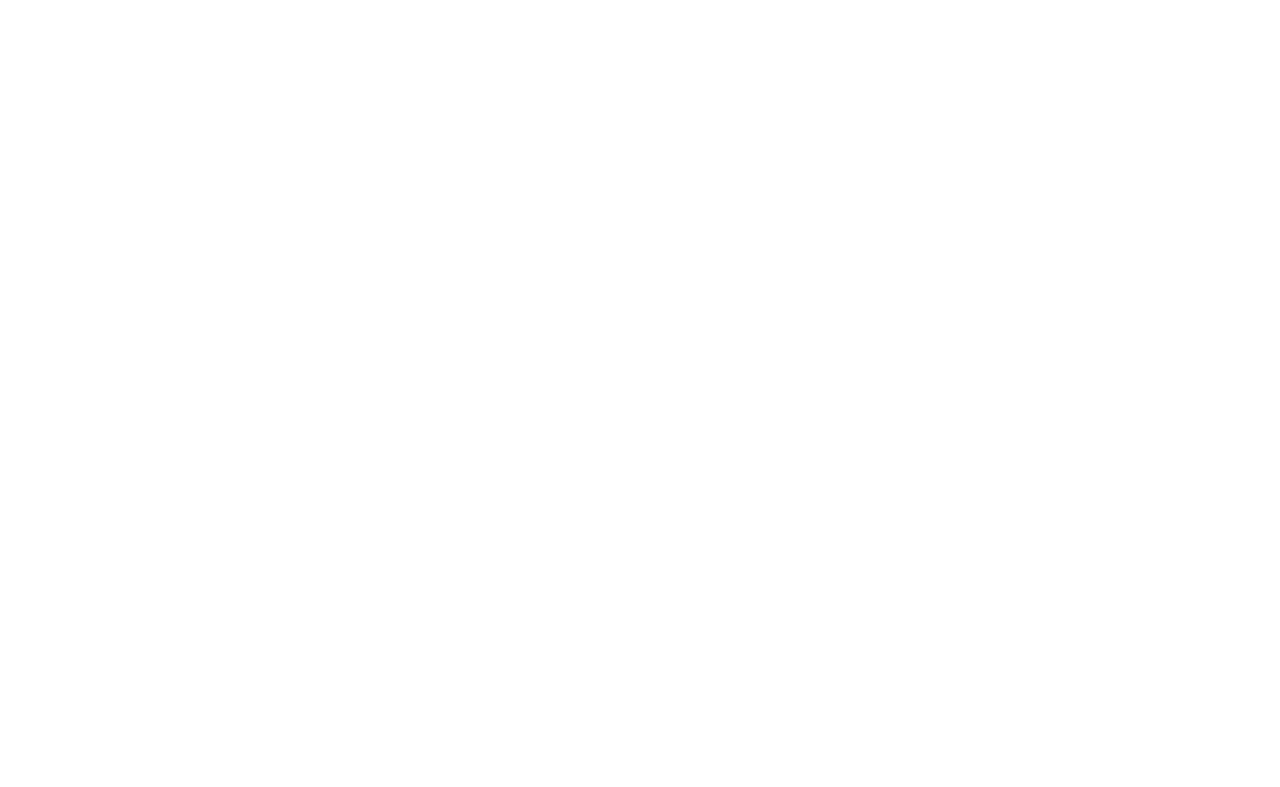
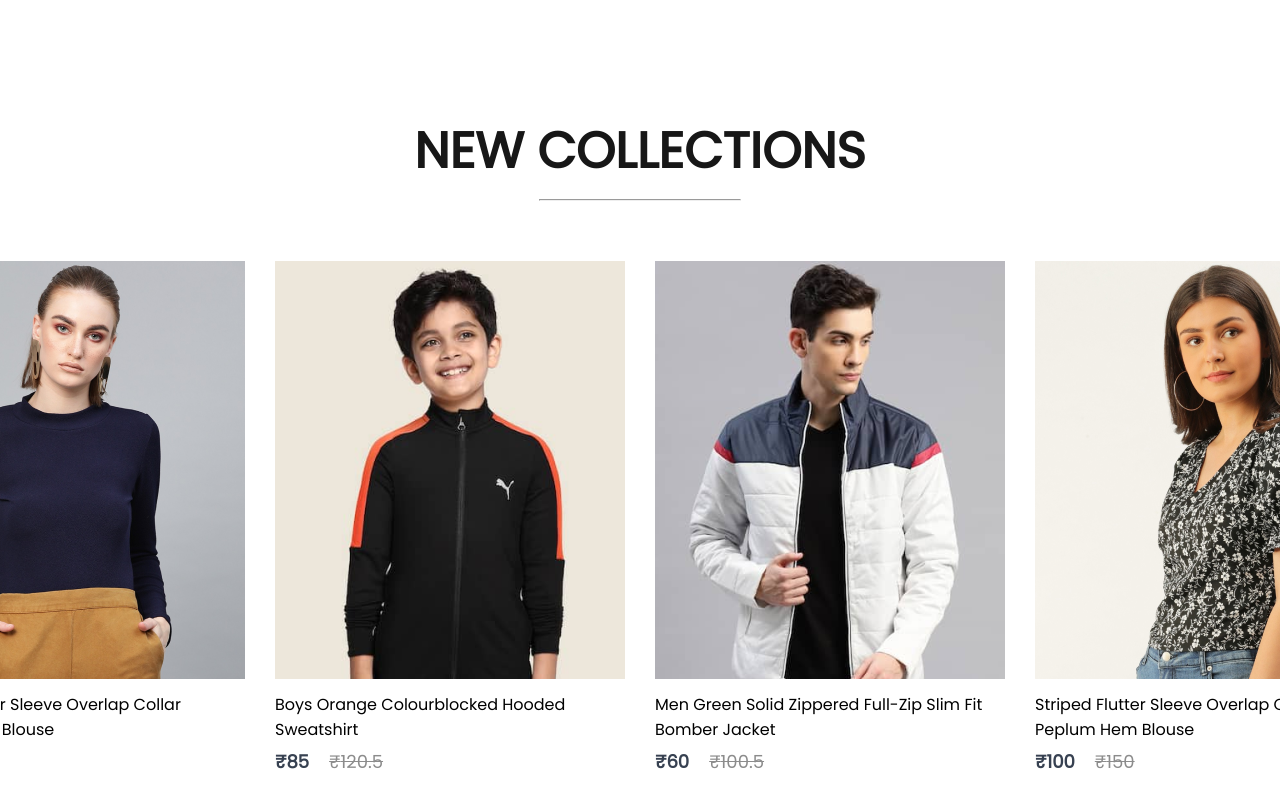
Before and after one commit to saranedubridge/E-commerce, a React (Vite) app in the folder frontend/: page / in a window 1280 px wide. Shown: the part 2133-2920 px from the top of the page. Before the commit the page ends 2247 px from the top, so only its background shows below. Built offline with nearby package versions, Linux system fonts and the light colour scheme.

Commit message:
new collections compunent created

```diff
--- /dev/null
+++ b/frontend/src/Components/NewCollections/NewCollections.css
@@ -0,0 +1,28 @@
+.new-collections{
+    display: flex;
+    flex-direction: column;
+    align-items: center;
+    gap: 10px;
+    height: 90vh;
+
+}
+
+.new-collections h1{
+    color: #171717;
+    font-size: 50px;
+    font-weight: 600;
+}
+
+.new-collections hr{
+    width: 200px;
+    height: 6px;
+    border-radius: 10px;
+    background: #252525;
+
+}
+.collections{
+    display: grid;
+    grid-template-columns: 1fr 1fr 1fr 1fr ;
+    margin-top:50px;
+    gap: 30px;
+}
--- /dev/null
+++ b/frontend/src/Components/NewCollections/NewCollections.jsx
@@ -0,0 +1,22 @@
+import React from 'react'
+import './NewCollections.css'
+import new_collection from '../Assets/new_collections'
+import Item from '../Item/Item'
+
+const NewCollections = () => {
+  return (
+    <div className='new-collections'>
+        <h1>NEW COLLECTIONS</h1>
+        <hr/>
+        <div className="collections">
+            {new_collection.map((item,i)=>{
+                 return <Item key={i} id={item.id} name={item.name} image ={item.image} new_price={item.new_price} old_price={item.old_price}/>
+            })}
+
+        </div>
+
+    </div>
+  )
+}
+
+export default NewCollections
--- a/frontend/src/Pages/Shop.jsx
+++ b/frontend/src/Pages/Shop.jsx
@@ -2,6 +2,7 @@ import React from 'react'
 import Hero from '../Components/Hero/Hero'
 import Popular from '../Components/Popular/Popular'
 import Offers from '../Components/Offers/Offers'
+import NewCollections from '../Components/NewCollections/NewCollections'
 
 const shop = () => {
   return (
@@ -9,6 +10,7 @@ const shop = () => {
       <Hero/>
       <Popular/>
       <Offers/>
+      <NewCollections/>
 
     </div>
   )
```
